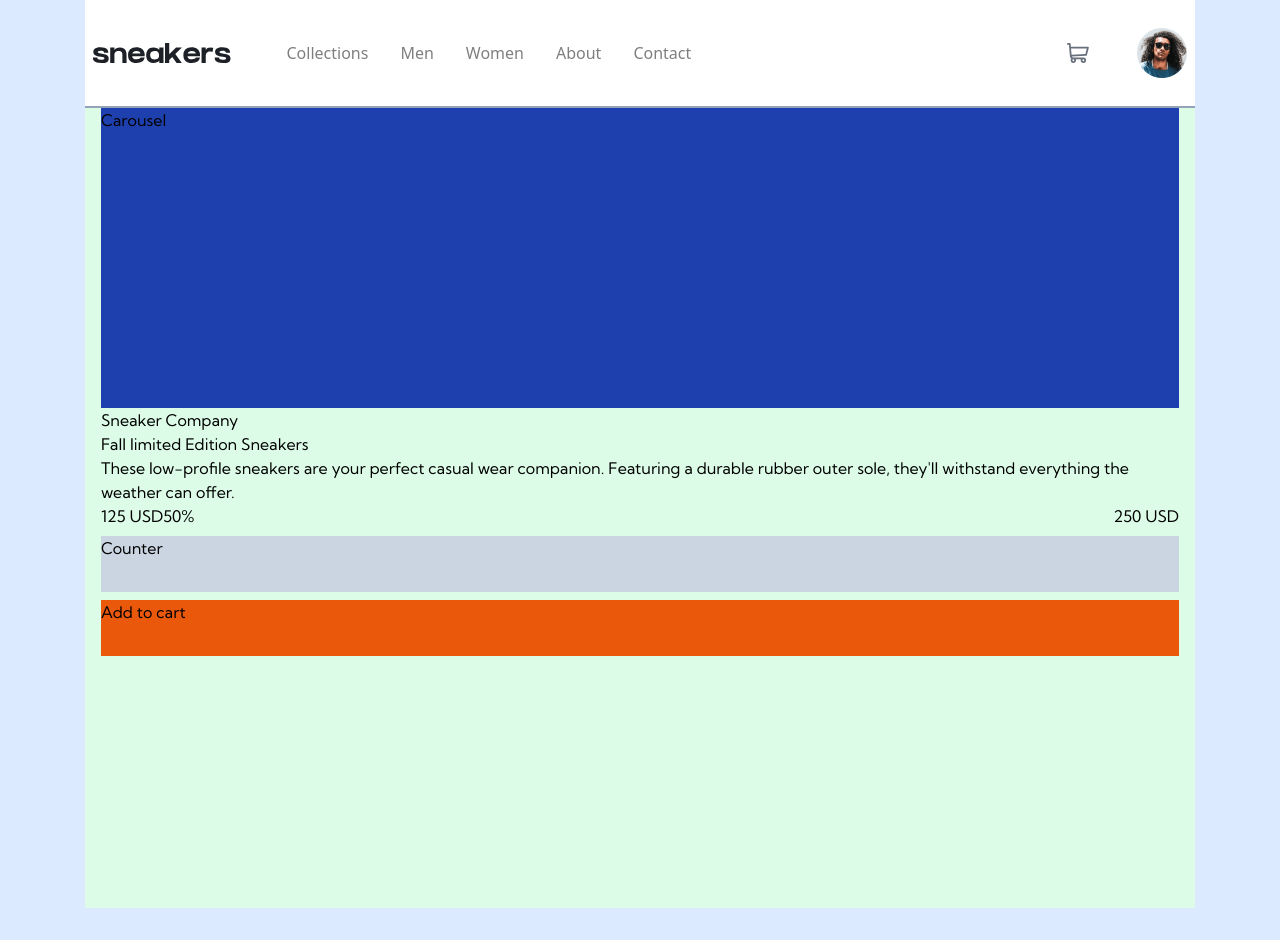
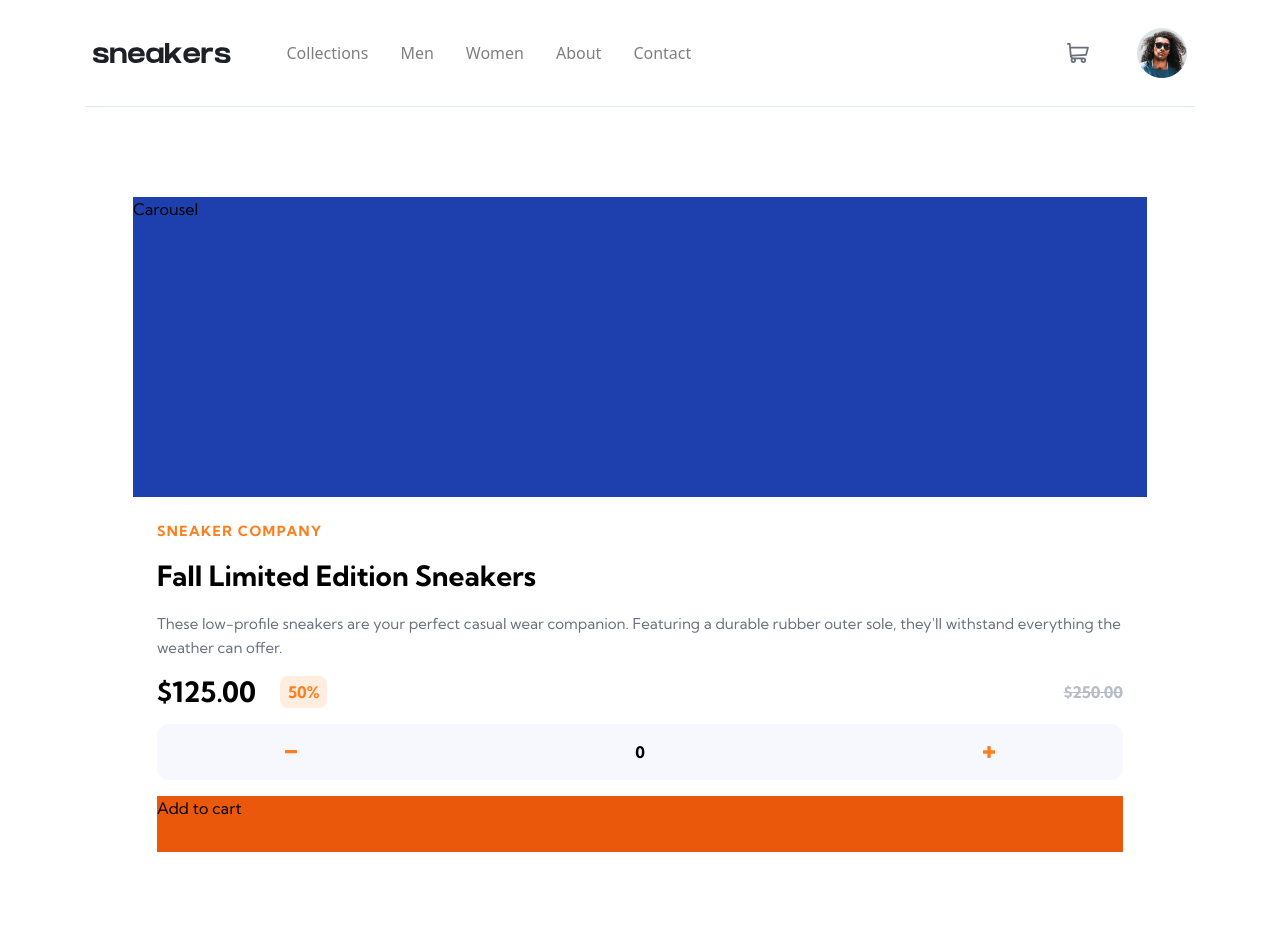
Before and after one commit to DeyanTopalov/e-commerce-product-page, a Next.js app: page / in a window 1280 px wide. Before the commit the page ends 908 px from the top, so only its background shows below. Built offline with nearby package versions, Linux system fonts and the light colour scheme.

Commit message:
counter added

```diff
--- a/app/layout.jsx
+++ b/app/layout.jsx
@@ -11,13 +11,13 @@ export default function RootLayout({ children }) {
   return (
     <html lang="en">
       <body
-        className={`${kumbhSans.className}text-base grid place-items-center gap-0 bg-blue-100 antialiased md:h-screen md:w-full`}
+        className={`${kumbhSans.className}text-base grid place-items-center gap-0 bg-white antialiased md:h-screen md:w-full`}
       >
         <header className="sticky top-0 w-full bg-white md:max-w-[69.375rem]">
           <Navigation />
         </header>
         <main
-          className={`${kumbhSans.className} h-svh w-svw bg-green-100 text-left text-base antialiased md:max-w-[69.375rem] md:px-4 `}
+          className={`${kumbhSans.className} h-svh w-svw   text-left text-base antialiased md:max-w-[69.375rem] md:px-8 md:pt-[5.625rem] lg:px-12 `}
         >
           {children}
         </main>
--- a/components/navbar/navigation.jsx
+++ b/components/navbar/navigation.jsx
@@ -13,7 +13,7 @@ const Navigation = () => {
   };
 
   return (
-    <section className="flex items-center justify-between gap-14 px-5 py-2 md:border-b-2 md:border-slate-400 md:px-2 md:py-7 2xl:px-0">
+    <section className="flex items-center justify-between gap-14 px-5 py-2 md:border-b-[1px] md:border-slate-200 md:px-2 md:py-7 2xl:px-0">
       <HamburgerButton
         isOpen={isOpen}
         toggleMenu={toggleMenu}
--- a/components/page_body/product_descr.jsx
+++ b/components/page_body/product_descr.jsx
@@ -1,24 +1,66 @@
-import React from "react";
+"use client";
+
+import { ButtonIncrement, ButtonDecrement } from "@components/ui/buttons";
+import { useState } from "react";
 
 const ProductDescr = () => {
+  const [quantity, setQuantity] = useState(0);
+  const handleIncrement = () => {
+    setQuantity(quantity + 1);
+  };
+  const handleDecrement = () => {
+    quantity > 0 && setQuantity(quantity - 1);
+  };
   return (
-    <div>
-      <h1>Sneaker Company</h1>
-      <h2>Fall limited Edition Sneakers</h2>
-      <p>
+    <div className=" grid gap-4 px-6 pb-[5.5rem] pt-6">
+      <h1 className="text-xs font-bold uppercase tracking-widest text-clr-orange-dark md:text-sm">
+        Sneaker Company
+      </h1>
+      <h2 className="text-[1.75rem] font-bold leading-snug">
+        Fall Limited Edition Sneakers
+      </h2>
+      <p className="text-[15px] text-clr-blue-600">
         These low-profile sneakers are your perfect casual wear companion.
         Featuring a durable rubber outer sole, they&apos;ll withstand everything
         the weather can offer.
       </p>
-      <div className="Pricing_and_buttons grid gap-2">
-        <div className="pricing flex w-full justify-between">
-          <div>
-            <span>125 USD</span>
-            <span>50%</span>
+      <div className="Pricing_and_buttons grid gap-4">
+        <div className="pricing flex w-full items-center justify-between">
+          <div className="flex items-center gap-6">
+            <span className="text-[1.75rem] font-bold">
+              <span className="sr-only">Discounted price</span>
+              $125.00
+            </span>
+            <span className="rounded-lg bg-clr-orange-light px-2 py-1 text-base font-bold text-clr-orange-dark">
+              <span className="sr-only">Discounted %</span>
+              50%
+            </span>
           </div>
-          <span>250 USD</span>
+          <span className="font-bold text-clr-blue-400 line-through">
+            <span className="sr-only">Original price</span>
+            $250.00
+          </span>
         </div>
-        <div className="h-[56px] w-full bg-slate-300">Counter</div>
+        <div className="grid h-[56px] w-full grid-cols-3 place-items-center gap-20 overflow-hidden rounded-xl bg-clr-blue-200 ">
+          <ButtonDecrement
+            className={
+              "flex size-full items-center justify-center  hover:cursor-pointer"
+            }
+            onClick={handleDecrement}
+            role="button"
+            type="button"
+            ariaLabel="Decrement quantity"
+          />
+          <span className="flex size-full items-center justify-center font-bold">
+            {quantity}
+          </span>
+          <ButtonIncrement
+            className={
+              "flex size-full items-center justify-center  hover:cursor-pointer"
+            }
+            onClick={handleIncrement}
+          />
+        </div>
         <div className="h-[56px] w-full bg-orange-600">Add to cart</div>
       </div>
     </div>
--- /dev/null
+++ b/components/ui/buttons.jsx
@@ -0,0 +1,45 @@
+import { IconMinus, IconPlus, IconCart } from "./icons";
+
+export const ButtonIncrement = ({ className, onClick }) => {
+  return (
+    <button
+      className={className}
+      onClick={onClick}
+      role="button"
+      type="button"
+      aria-label="Increment quantity"
+    >
+      <IconPlus />
+    </button>
+  );
+};
+
+// Set attributes based on the usecase, Not required in this case but for practice
+export const ButtonDecrement = ({
+  className,
+  onClick,
+  role,
+  type,
+  ariaLabel,
+}) => {
+  return (
+    <button
+      className={className}
+      onClick={onClick}
+      role={role || "test"}
+      type={type || "button"}
+      aria-label={ariaLabel || "Test"}
+    >
+      <IconMinus />
+    </button>
+  );
+};
+
+// Template to set dynamic role, type & aria-label
+export const SomeButton = ({ className, onClick }) => {
+  return (
+    <button className={className} onClick={onClick}>
+      SomeButton
+    </button>
+  );
+};
--- a/styles/globals.css
+++ b/styles/globals.css
@@ -42,3 +42,7 @@
 - Grayish blue: hsl(220, 14%, 75%)
 - Light grayish blue: hsl(223, 64%, 98%)
 - White: hsl(0, 0%, 100%) - Black (with 75% opacity for lightbox background): hsl(0, 0%, 0%) */
+
+.test {
+  color: hsl(223, 64%, 98%);
+}
```
